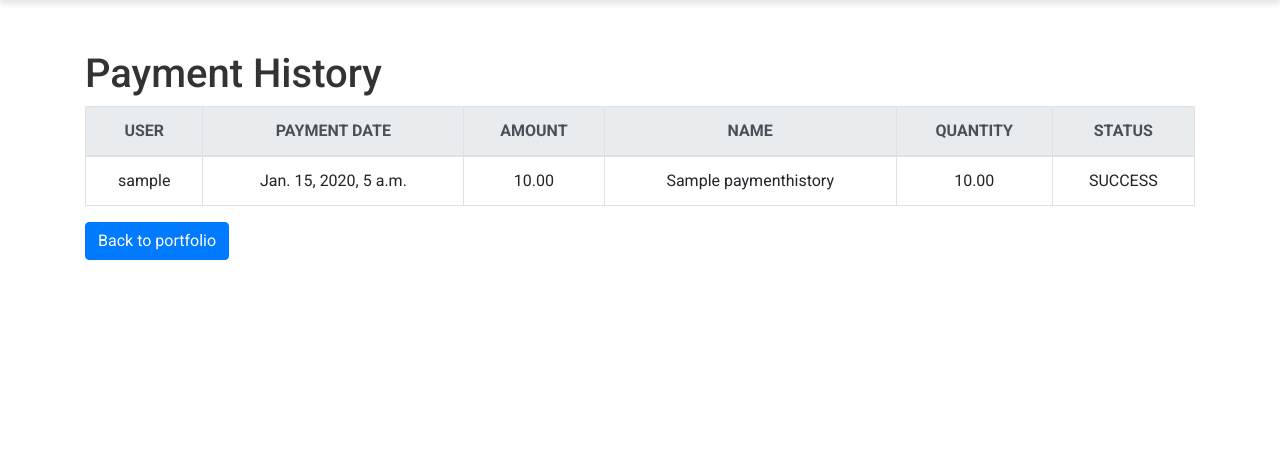
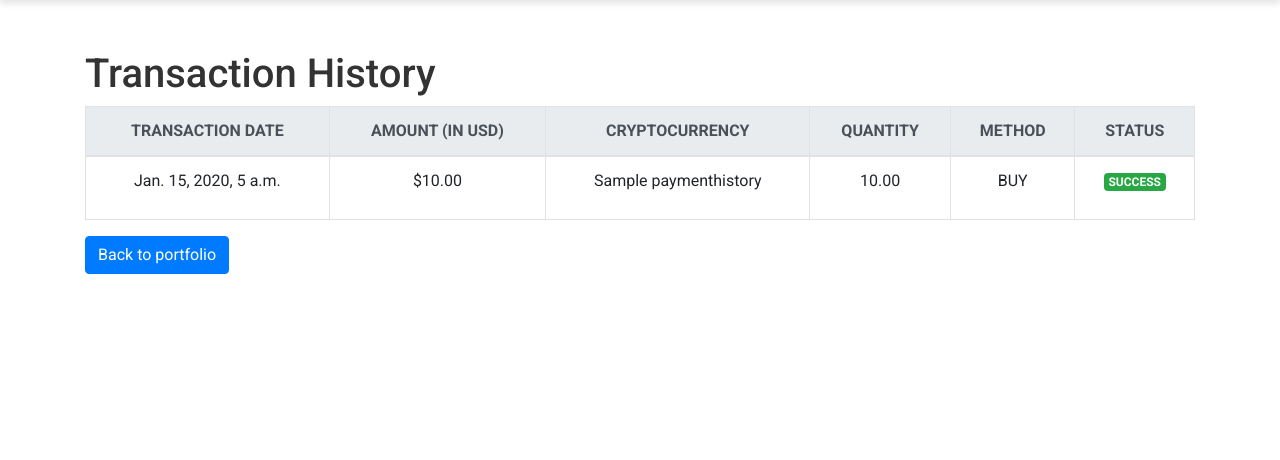
Before and after one commit to dataSHETHinks/Encrypto, a Django app: page /payment-history/ in a window 1280 px wide. Shown: the part 96-556 px from the top of the page. Run offline with Django 4.2, Linux system fonts and the light colour scheme; a user stored in the database is signed in; tables that the repository leaves empty hold one stand-in row (values such as "Sample post"); some libraries are stand-ins or nearby versions.

Commit message:
changes in payment history; checkout; ui

```diff
--- a/mainapp/models.py
+++ b/mainapp/models.py
@@ -53,7 +53,7 @@ class PaymentHistory(models.Model):
     name = models.CharField(max_length=50)
     quantity = models.DecimalField(max_digits=10, decimal_places=2, default=1)
     success_flag = models.BooleanField()
-
+    bought_flag = models.BooleanField()
 
     def __str__(self):
             return f'{self.user.username} - Payment on {self.payment_date}'
--- a/mainapp/views.py
+++ b/mainapp/views.py
@@ -278,21 +278,20 @@ def checkout_complete(request):
         return HttpResponse("Error in checkout")
 
     ccn = request.POST.get('ccn')
-    now = datetime.now()
 
-    current_time = now.strftime("%H:%M:%S")
     record = PaymentHistory.objects.create(
         user=request.user,
-        payment_date= current_time ,
-        amount= float(request.POST.get('quantity')) * float(request.POST.get('current_price')),
+        amount=float(request.POST.get('quantity')) * float(request.POST.get('current_price')),
         id_from_api=request.POST.get('id_from_api'),
         name=request.POST.get('cname'),
         quantity=request.POST.get('quantity'),
-        success_flag=False
+        success_flag=False,
+        bought_flag=True
     )
     if ccn == '4242424242424242':
         record.save()
-        return HttpResponse("Error in checkout")
+        messages.warning(request, f'Checkout failed!')
+        return redirect('portfolio')
     else:
         user = request.user
         try:
@@ -315,10 +314,6 @@ def checkout_complete(request):
                 crypto_currency.save()
         except Exception as e:
             print(e)
-
-        # ----------------------------------------------------
-        # code to update payment history with success payment
-        # ----------------------------------------------------
 
         # calculate the total value of the crypto currency
         total_value = float(request.POST.get('quantity')) * float(request.POST.get('current_price'))
@@ -404,11 +399,13 @@ def delete_from_portfolio_view(request, pk):
 
     user = request.user
     sp = request.POST.get('sp')
+    cname = request.POST.get('cname')
     if sp is None:
         messages.warning(request, f'Failed to obtain selling price!')
         return redirect('portfolio')
     sp = float(sp)
     quantity = request.POST.get('quantity')
+    cid = request.POST.get('cid')
 
     # get the crypto currency object from the database
     crypto_currency = Cryptocurrency.objects.get(pk=pk, user=request.user)
@@ -424,13 +421,16 @@ def delete_from_portfolio_view(request, pk):
         crypto_currency.save()
     portfolio.save()
 
-    # get all the crypto currencies in the portfolio and recalculate the total value of the portfolio
-    # user_cryptocurrencies = Cryptocurrency.objects.filter(user=user)
-    # for cryptocurrency in user_cryptocurrencies:
-    #     total_value = cryptocurrency.quantity * sp
-    #     portfolio.total_value += total_value
-
-    # portfolio.save()
+    record = PaymentHistory.objects.create(
+        user=request.user,
+        amount=float(quantity) * sp,
+        id_from_api=cid,
+        name=cname,
+        quantity=quantity,
+        success_flag=True,
+        bought_flag=False
+    )
+    record.save()
 
     # send an alert to the user that the crypto currency has been deleted from the portfolio
     messages.warning(request, f'You sold {quantity} units of {crypto_currency.name}!')
@@ -470,6 +470,5 @@ def rate_limit_err(request):
 
 @login_required(login_url='login')
 def payment_history_view(request):
-    history = PaymentHistory.objects.filter(user=request.user)
-    print("--", history)
-    return render(request, 'payment-history.html', {'history' : history })
+    history = PaymentHistory.objects.filter(user=request.user).order_by('-payment_date')
+    return render(request, 'payment-history.html', {'history':history})
--- a/templates/payment-history.html
+++ b/templates/payment-history.html
@@ -5,28 +5,28 @@
 {% endblock title %}
 {% block content %}
 
-<h1>Payment History</h1>
+<h1>Transaction History</h1>
 {% if history %}
 <table class="table table-bordered table-hover">
     <thead class="thead-light">
         <tr>
-            <th>User</th>
-            <th>Payment Date</th>
-            <th>Amount</th>
-            <th>Name</th>
+            <th>Transaction Date</th>
+            <th>Amount (in USD)</th>
+            <th>Cryptocurrency</th>
             <th>Quantity</th>
+            <th>Method</th>
             <th>Status</th>
         </tr>
     </thead>
     <tbody>
             {% for entry in history %}
-                <tr style="background-color: {% if not entry.success_flag %}lightcoral{% endif %}">
-                    <td>{{ entry.user.username }}</td>
+                <tr>
                     <td>{{ entry.payment_date }}</td>
-                    <td>{{ entry.amount }}</td>
+                    <td>${{ entry.amount }}</td>
                     <td>{{ entry.name }}</td>
                     <td>{{ entry.quantity }}</td>
-                    <td>{% if entry.success_flag %}SUCCESS{% else %}FAILED{% endif %}</td>
+                    <td>{% if entry.bought_flag %}BUY{% else %}SELL{% endif %}</td>
+                    <td>{% if entry.success_flag %}<p class="badge badge-success">SUCCESS</p>{% else %}<p class="badge badge-danger">FAIL</p>{% endif %}</td>
                 </tr>
             {% endfor %}
     </tbody>
--- a/templates/portfolio.html
+++ b/templates/portfolio.html
@@ -60,7 +60,9 @@
                                         <form action="{% url 'delete_from_portfolio' crypto.id %}" method="POST">
                                             {% csrf_token %}
                                             <div class="modal-body">
-                                                <input type="hidden" id="sp" name="sp" value="{{ crypto.now }}"/>
+                                                <input type="hidden" id="cid" name="cid" value="{{ crypto.id_from_api }}">
+                                                <input type="hidden" id="cname" name="cname" value="{{ crypto.name }}" />
+                                                <input type="hidden" id="sp" name="sp" value="{{ crypto.now }}" />
                                                 <div class="form-group">
                                                     <label class="w-100 text-left" for="quantity">Enter units to
                                                         sell:</label>
```
Also changed, not shown: templates/checkout.html (+5 -5 lines).
